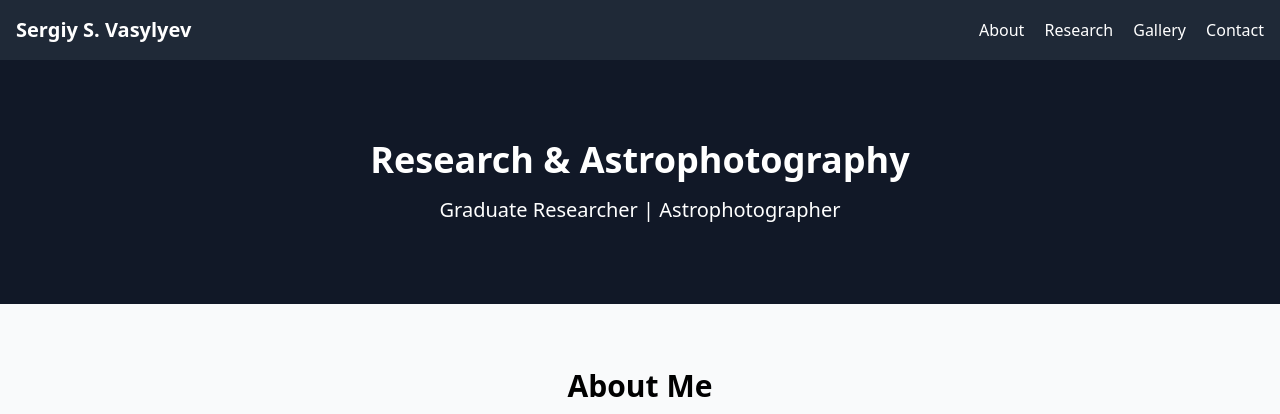
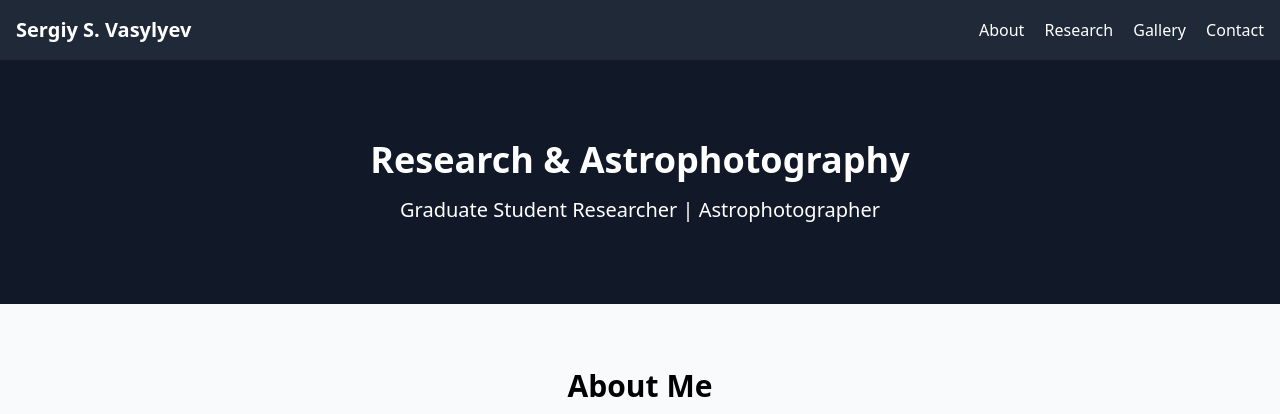
Before and after one commit to ssvasylyev/ssvasylyev.github.io, a plain HTML site: page index.html in a window 1280 px wide. Shown: the top 414 px of the page. Drawn offline with nearby package versions, Linux system fonts and the light colour scheme.

Commit message:
Update index.html

```diff
--- a/index.html
+++ b/index.html
@@ -24,7 +24,7 @@
     <header class="bg-gray-900 text-white py-20">
         <div class="container mx-auto text-center">
             <h1 class="text-4xl font-bold mb-4">Research & Astrophotography</h1>
-            <p class="text-xl">Graduate Researcher | Astrophotographer</p>
+            <p class="text-xl">Graduate Student Researcher | Astrophotographer</p>
         </div>
     </header>
 
```
